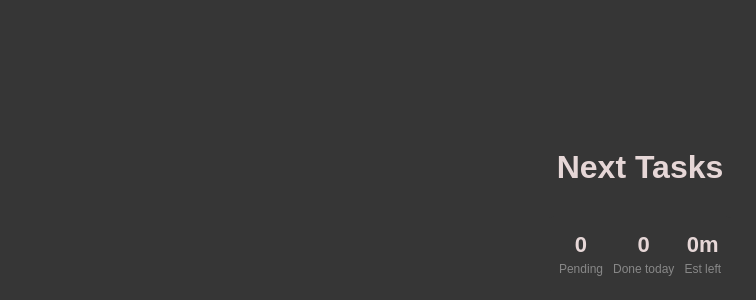
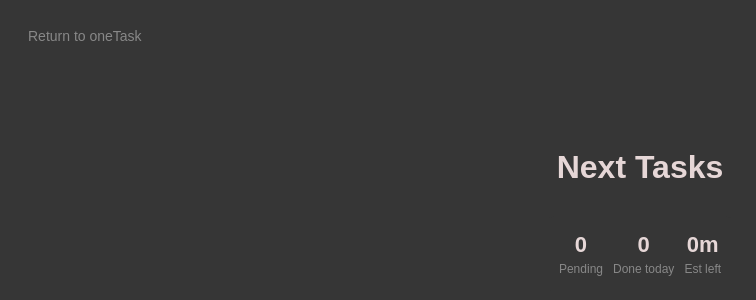
Before and after one commit to porterbhall/oneTask, a Flask app: page /list in a window 1280 px wide. Shown: the top 300 px of the page, without its empty margins (0-756 px from the left). Run offline with Flask 3, Linux system fonts and the light colour scheme.

Commit message:
Add top-left "Return to oneTask" link on List view (ON-79)
The only way back was the link at the bottom of the task rows, which
meant scrolling through a long list first.

```diff
--- a/templates/list.html
+++ b/templates/list.html
@@ -8,6 +8,7 @@
 </head>
 
 <body>
+    <a href="/?report={{ report_name }}" class="list-link">Return to oneTask</a>
     <div class="list-container">
         <h1>{{ report_name.capitalize() }} Tasks</h1>
 
```
